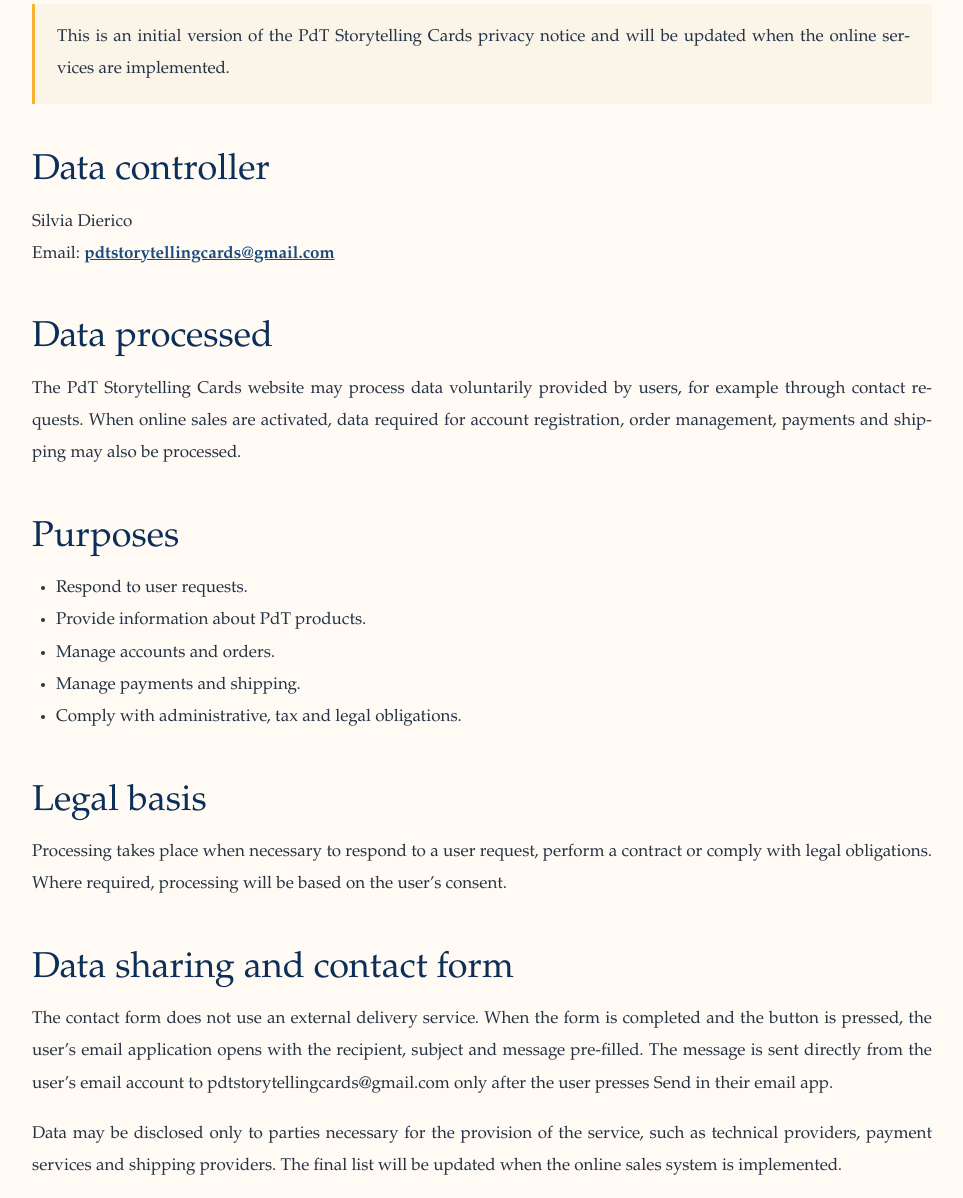
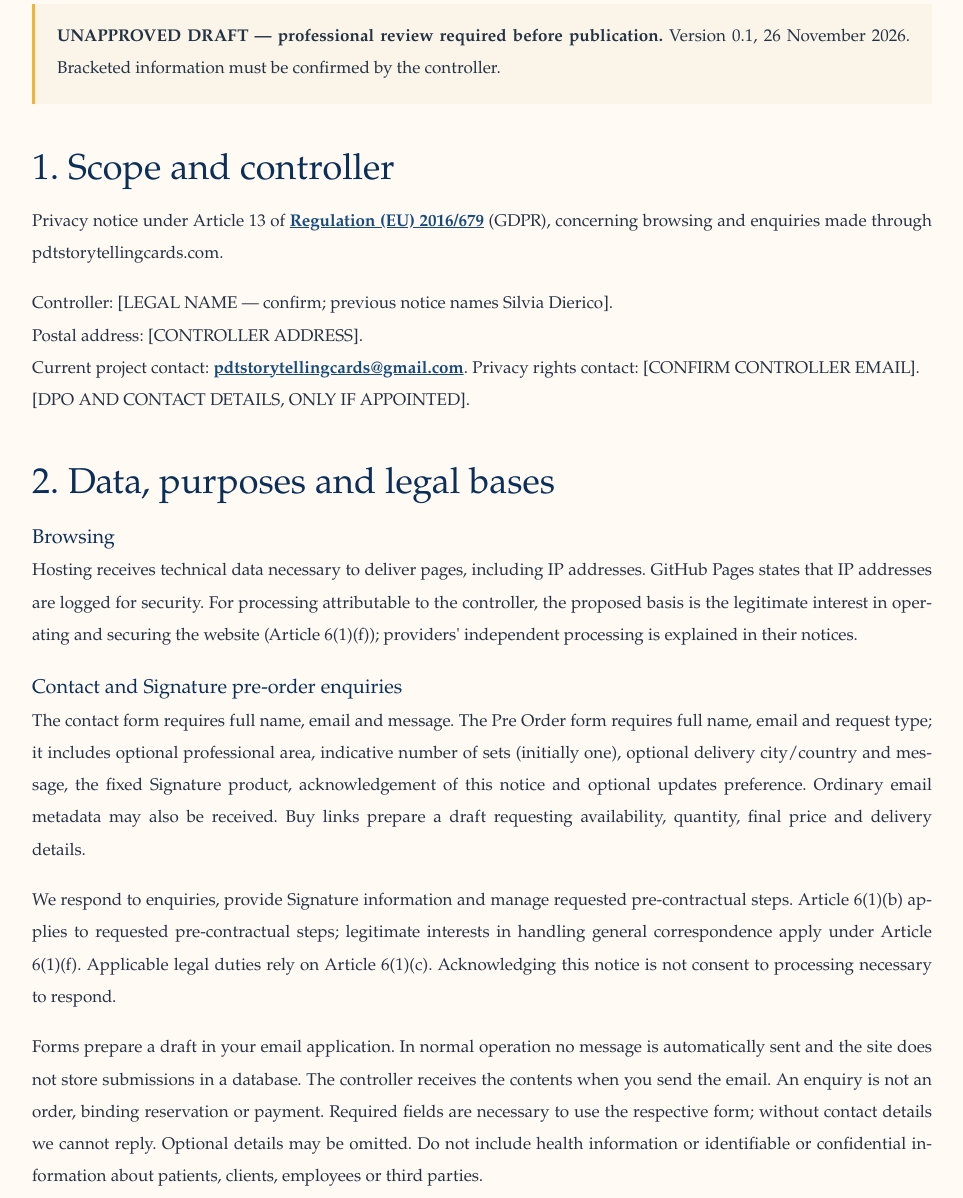
Before and after one commit to pdtcartestorytelling-coder/pdt-storytelling-cards, a plain HTML site: page privacy-policy-en.html in a window 1280 px wide. Shown: the part 767-1965 px from the top of the page, without its empty margins (158-1121 px from the left). Drawn offline with Linux system fonts and the light colour scheme.

Commit message:
Draft GDPR Article 13 notice for current PdT processing — not for production

```diff
--- a/privacy-policy-en.html
+++ b/privacy-policy-en.html
@@ -63,35 +63,17 @@
   </section>
   <section class="section section-light">
     <div class="container privacy-content reveal">
-      <p class="privacy-note">This is an initial version of the PdT Storytelling Cards privacy notice and will be updated when the online services are implemented.</p>
-      <h2>Data controller</h2>
-<p>Silvia Dierico<br/>Email: <a href="mailto:pdtstorytellingcards@gmail.com">pdtstorytellingcards@gmail.com</a></p>
-<h2>Data processed</h2>
-<p>The PdT Storytelling Cards website may process data voluntarily provided by users, for example through contact requests. When online sales are activated, data required for account registration, order management, payments and shipping may also be processed.</p>
-<h2>Purposes</h2>
-<ul>
-<li>Respond to user requests.</li>
-<li>Provide information about PdT products.</li>
-<li>Manage accounts and orders.</li>
-<li>Manage payments and shipping.</li>
-<li>Comply with administrative, tax and legal obligations.</li>
-</ul>
-<h2>Legal basis</h2>
-<p>Processing takes place when necessary to respond to a user request, perform a contract or comply with legal obligations. Where required, processing will be based on the user’s consent.</p>
-<h2>Data sharing and contact form</h2>
-<p>The contact form does not use an external delivery service. When the form is completed and the button is pressed, the user’s email application opens with the recipient, subject and message pre-filled. The message is sent directly from the user’s email account to pdtstorytellingcards@gmail.com only after the user presses Send in their email app.</p>
-<p>Data may be disclosed only to parties necessary for the provision of the service, such as technical providers, payment services and shipping providers. The final list will be updated when the online sales system is implemented.</p>
-<h2>Expressions of interest and initial testing</h2>
-<p>The Pre Order page contains a form that prepares an email in the visitor's email application. The website does not send the message automatically or store submissions in a database. If the visitor sends the email, the controller receives their name, email address, professional area (optional), type of interest, non-binding estimate of copies (optional), and any separately indicated consent to updates. The data are used to respond to the enquiry and assess interest in the project. This is not an order or reservation. Consent to further communications is optional and may be withdrawn by contacting the controller. Please do not include health data or confidential information about clients or patients.</p>
-<p>The form also accepts an optional Low, Mid or Top preference. Account registration and licensed digital documents are planned only: there is no active account, payment or protected resource access. This notice will be updated before activation.</p>
-<h2>Retention</h2>
-<p>Data will be retained for the time necessary for the purposes for which it was collected and, where applicable, for the periods required by law.</p>
-<h2>Data subject rights</h2>
-<p>Users may request access, rectification, deletion, restriction or further information regarding their personal data by writing to: <a href="mailto:pdtstorytellingcards@gmail.com">pdtstorytellingcards@gmail.com</a>.</p>
-<h2>Cookies</h2>
-<p>The website currently uses only technologies necessary for its operation. This section will be updated if analytics, authentication, payment services or other technologies using cookies or tracking tools are introduced.</p>
-      <h2>Last updated</h2>
-      <p>September 2026.</p>
+<p class="privacy-note"><strong>UNAPPROVED DRAFT — professional review required before publication.</strong> Version 0.1, 26 November 2026. Bracketed information must be confirmed by the controller.</p>
+<h2>1. Scope and controller</h2><p>Privacy notice under Article 13 of <a href="https://eur-lex.europa.eu/eli/reg/2016/679/oj">Regulation (EU) 2016/679</a> (GDPR), concerning browsing and enquiries made through pdtstorytellingcards.com.</p><p>Controller: [LEGAL NAME — confirm; previous notice names Silvia Dierico].<br>Postal address: [CONTROLLER ADDRESS].<br>Current project contact: <a href="mailto:pdtstorytellingcards@gmail.com">pdtstorytellingcards@gmail.com</a>. Privacy rights contact: [CONFIRM CONTROLLER EMAIL].<br>[DPO AND CONTACT DETAILS, ONLY IF APPOINTED].</p>
+<h2>2. Data, purposes and legal bases</h2><h3>Browsing</h3><p>Hosting receives technical data necessary to deliver pages, including IP addresses. GitHub Pages states that IP addresses are logged for security. For processing attributable to the controller, the proposed basis is the legitimate interest in operating and securing the website (Article 6(1)(f)); providers' independent processing is explained in their notices.</p>
+<h3>Contact and Signature pre-order enquiries</h3><p>The contact form requires full name, email and message. The Pre Order form requires full name, email and request type; it includes optional professional area, indicative number of sets (initially one), optional delivery city/country and message, the fixed Signature product, acknowledgement of this notice and optional updates preference. Ordinary email metadata may also be received. Buy links prepare a draft requesting availability, quantity, final price and delivery details.</p><p>We respond to enquiries, provide Signature information and manage requested pre-contractual steps. Article 6(1)(b) applies to requested pre-contractual steps; legitimate interests in handling general correspondence apply under Article 6(1)(f). Applicable legal duties rely on Article 6(1)(c). Acknowledging this notice is not consent to processing necessary to respond.</p><p>Forms prepare a draft in your email application. In normal operation no message is automatically sent and the site does not store submissions in a database. The controller receives the contents when you send the email. An enquiry is not an order, binding reservation or payment. Required fields are necessary to use the respective form; without contact details we cannot reply. Optional details may be omitted. Do not include health information or identifiable or confidential information about patients, clients, employees or third parties.</p>
+<h3>Optional updates</h3><p>Promotional communications and PdT updates may be sent only with freely given, specific consent (Article 6(1)(a)). The choice is separate, optional and unchecked by default; it does not affect replies to enquiries. You may withdraw it at any time by contacting the privacy contact, without affecting previous lawful processing. [CONFIRM SCOPE, CONSENT RECORDS AND WITHDRAWAL PROCEDURE BEFORE SENDING MARKETING].</p>
+<h3>Information guide</h3><p>The guide uses predefined answers processed in the browser. The reviewed code does not transmit questions to an external AI service or persistently save them. Do not enter personal or health information. It is not clinical advice.</p>
+<h2>3. Recipients, providers and international transfers</h2><p>Authorized project personnel, necessary service providers and competent authorities where legally required may access data. Provider roles and arrangements remain to be confirmed.</p><ul><li><strong>GitHub Pages:</strong> hosting and technical browsing data. <a href="https://docs.github.com/en/site-policy/privacy-policies/github-general-privacy-statement">GitHub Privacy Statement</a>.</li><li><strong>Google Gmail:</strong> receipt and storage of submitted email enquiries, contact details, content and metadata. <a href="https://policies.google.com/privacy">Google Privacy Policy</a>.</li><li><strong>Your email provider:</strong> its own terms and privacy notice apply when opening and sending the draft.</li><li><strong>External links:</strong> Instagram and other linked websites have their own privacy notices.</li></ul><p>GitHub and Google describe international processing, including in the United States. Their notices describe the EU–US Data Privacy Framework for covered transfers and, where applicable, standard contractual clauses or other GDPR mechanisms. <a href="https://policies.google.com/privacy/frameworks">Google – Data transfer frameworks</a>. [CONFIRM CONTRACTING ENTITIES, ROLES, COUNTRIES, ARTICLE 28 DPAS WHERE REQUIRED, TRANSFER MECHANISMS AND HOW TO OBTAIN A COPY OF SAFEGUARDS]. [VERIFY CLOUDFLARE, FORWARDING AND MANUAL RECORDS AND UPDATE RECIPIENTS].</p>
+<h2>4. Retention</h2><p>Proposed for approval: general and pre-contractual correspondence [12 MONTHS AFTER ENQUIRY CLOSURE — CONFIRM]; updates until withdrawal or [24 MONTHS AFTER CONSENT — CONFIRM]; evidence of consent and withdrawal [PERIOD NECESSARY TO DOCUMENT LAWFULNESS AND DEFEND RIGHTS — DEFINE]. Information required by law or for disputes is retained for applicable periods and restricted to those purposes. [CONFIRM HOSTING LOG, EMAIL AND BACKUP RETENTION AND DELETION PROCEDURE].</p>
+<h2>5. Your rights</h2><p>Under Articles 15–22 GDPR, where applicable, you may request access, rectification, erasure, restriction and portability, object to legitimate-interest processing and withdraw consent. You may object to direct marketing at any time. Contact <a href="mailto:pdtstorytellingcards@gmail.com">pdtstorytellingcards@gmail.com</a> [CONFIRM PRIVACY CONTACT]. We normally respond within one month; where permitted, the period may be extended by two further months, with reasons provided within the first month. Proportionate identity verification may be required. You may lodge a complaint with the Italian <a href="https://www.garanteprivacy.it/diritti/come-agire-per-tutelare-i-tuoi-dati-personali/reclamo">Garante per la protezione dei dati personali</a> or the competent supervisory authority.</p>
+<h2>6. Cookies, profiling and future services</h2><p>The reviewed code contains no analytics tools, marketing pixels or cookies set by PdT. [VERIFY LIVE DOMAIN AND CDN COOKIES AND NETWORK TRAFFIC]. No solely automated decisions with legal or similarly significant effects or profiling were identified. The site currently has no accounts, checkout, automatic payments or integrated order and invoice management. Before introducing new processing or purposes, we will update this notice and obtain any required consent.</p>
+<h2>7. Version</h2><p>Draft 0.1 — 26 November 2026. Do not publish until outstanding checks and professional review are complete.</p>
     </div>
   </section>
 </main>
```
